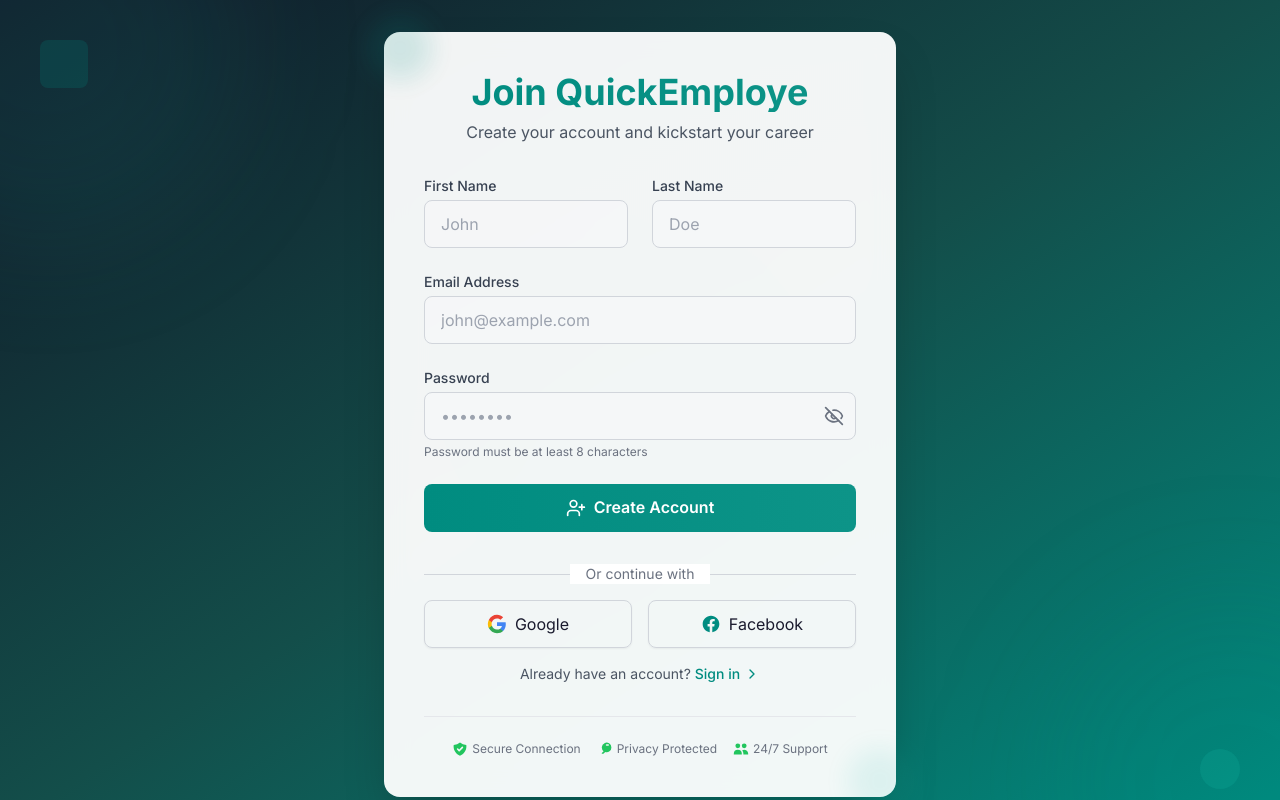
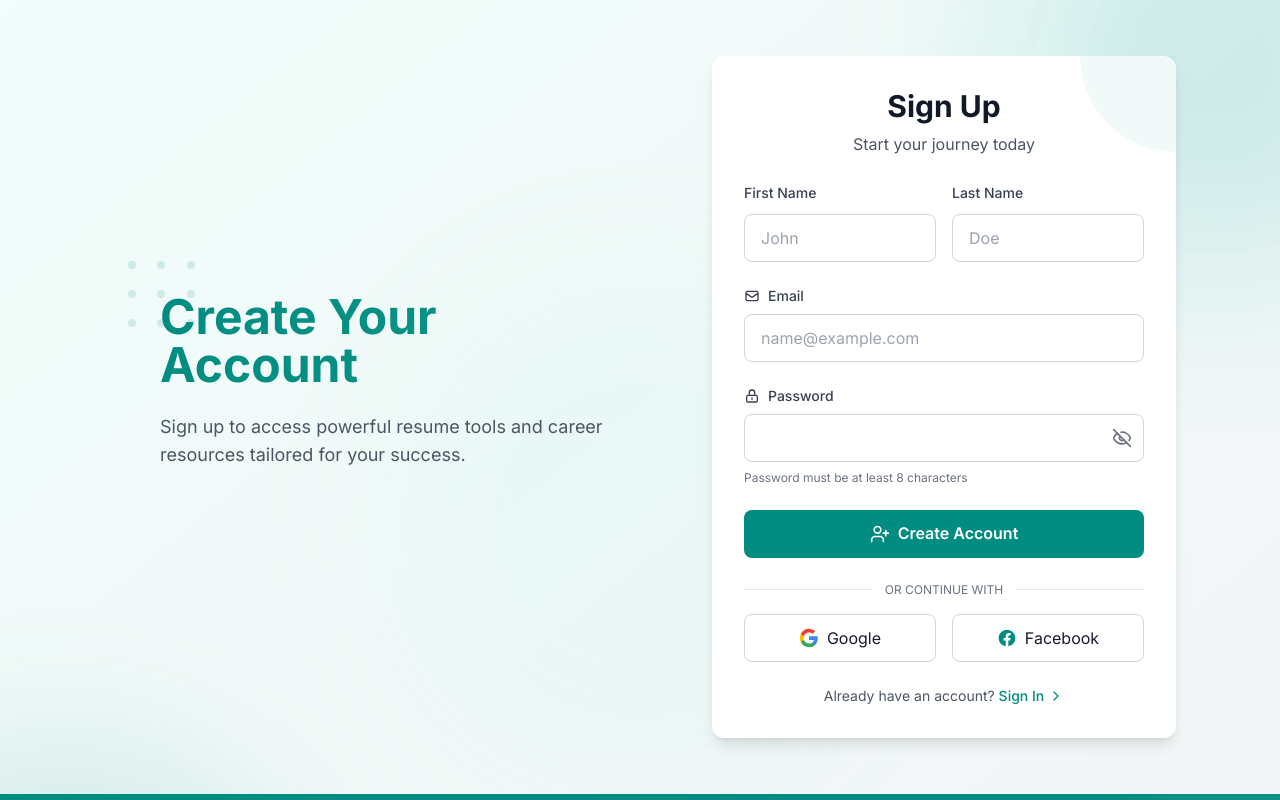
Before and after one commit to katiyarsonu/qefrontend, a React (Vite) app: page /signup in a window 1280 px wide. Shown: the top 800 px of the page. Built offline with nearby package versions, Linux system fonts and the light colour scheme.

Commit message:
signup updated as singin pattern

```diff
--- a/src/components/Signup.jsx
+++ b/src/components/Signup.jsx
@@ -474,6 +474,7 @@
 // export default Signup
 
 //new design
+
 import { useState } from "react";
 import { useNavigate, Link } from "react-router-dom";
 import { Eye, EyeOff, UserPlus, ChevronRight } from "lucide-react";
@@ -496,13 +497,11 @@
   const [isLoading, setIsLoading] = useState(false);
   const navigate = useNavigate();
 
-  // Password visibility toggle
   const [showPassword, setShowPassword] = useState(false);
   const togglePasswordVisibility = () => {
     setShowPassword(!showPassword);
   };
 
-  // Validation functions
   const isStringOnly = (value) => {
     return /^[A-Za-z\s]+$/.test(value);
   };
@@ -515,11 +514,9 @@
     return password.length >= 8;
   };
 
-  // Handle input changes with real-time validation
   const handleChange = (field, value) => {
     setFormData((prev) => ({ ...prev, [field]: value }));
 
-    // Real-time validation
     switch (field) {
       case "firstName":
       case "lastName":
@@ -546,7 +543,6 @@
   const handleSubmit = async (e) => {
     e.preventDefault();
 
-    // Check for empty fields
     const newErrors = {};
     let isValid = true;
 
@@ -567,7 +563,6 @@
       isValid = false;
     }
 
-    // Check existing validation errors
     if (errors.firstName || errors.lastName || errors.email || errors.password) {
       isValid = false;
     }
@@ -595,93 +590,105 @@
   };
 
   return (
-    <div className="min-h-screen w-full bg-gradient-to-br from-gray-900 via-teal-900 to-[#008C80] flex flex-col items-center justify-center p-4 sm:p-6 lg:p-8 relative overflow-hidden">
-      {/* Subtle Background Decorative Elements */}
-      <div className="absolute inset-0 z-0">
-        <div className="absolute top-0 left-0 w-72 h-72 bg-teal-500/10 rounded-full -ml-36 -mt-36 blur-3xl md:w-96 md:h-96"></div>
-        <div className="absolute bottom-0 right-0 w-72 h-72 bg-[#008C80]/10 rounded-full -mr-36 -mb-36 blur-3xl md:w-96 md:h-96"></div>
-        <div className="absolute top-1/2 left-1/2 w-64 h-64 bg-teal-700/5 rounded-full transform -translate-x-1/2 -translate-y-1/2 blur-2xl"></div>
+    <div className="min-h-screen w-full flex flex-col bg-gradient-to-br from-teal-50 to-gray-100 relative overflow-hidden">
+      {/* Enhanced Background Decorative Elements */}
+      <div className="absolute top-0 left-0 w-full h-full overflow-hidden z-0">
+        <div className="absolute top-0 right-0 bg-teal-500/10 w-96 h-96 rounded-full -mr-48 -mt-48 blur-3xl md:w-[32rem] md:h-[32rem]"></div>
+        <div className="absolute bottom-0 left-0 bg-[#008C80]/10 w-96 h-96 rounded-full -ml-48 -mb-48 blur-3xl md:w-[32rem] md:h-[32rem]"></div>
+        <div className="absolute top-1/2 left-1/2 bg-teal-300/5 w-96 h-96 rounded-full transform -translate-x-1/2 -translate-y-1/2 blur-3xl md:w-[32rem] md:h-[32rem]"></div>
+        <div className="hidden md:block absolute -bottom-16 -left-16 w-64 h-64 bg-[#008C80]/5 rounded-full blur-2xl"></div>
+        <div className="hidden md:block absolute -top-16 -right-16 w-64 h-64 bg-[#008C80]/5 rounded-full blur-2xl"></div>
       </div>
 
-      {/* Main Signup Card */}
-      <div className="relative z-10 w-full max-w-lg bg-white/95 backdrop-blur-md rounded-2xl shadow-2xl p-6 sm:p-8 lg:p-10 transition-all hover:shadow-3xl">
-        <div className="absolute -top-4 -left-4 w-16 h-16 bg-[#008C80]/20 rounded-full blur-md animate-pulse"></div>
-        <div className="absolute -bottom-4 -right-4 w-16 h-16 bg-teal-500/20 rounded-full blur-md animate-pulse" style={{ animationDelay: "0.5s" }}></div>
-
-        <div className="text-center mb-6 sm:mb-8">
-          <h2 className="text-2xl sm:text-3xl lg:text-4xl font-bold text-gray-900 bg-gradient-to-r from-[#008C80] to-teal-600 bg-clip-text text-transparent">
-            Join QuickEmploye
-          </h2>
-          <p className="text-gray-600 mt-2 text-sm sm:text-base">Create your account and kickstart your career</p>
+      {/* Main Content */}
+      <div className="flex flex-1 flex-col md:flex-row items-center justify-center p-4 sm:p-6 lg:p-8 z-10">
+        {/* Left Side - Decorative Section */}
+        <div className="hidden md:flex md:w-1/2 p-6 lg:p-12 items-center justify-center">
+          <div className="max-w-md text-gray-800 relative">
+            <div className="absolute -left-8 -top-8 w-20 h-20 grid grid-cols-3 gap-2 opacity-50">
+              {[...Array(9)].map((_, i) => (
+                <div key={i} className="w-2 h-2 rounded-full bg-[#008C80]/30 animate-pulse" style={{ animationDelay: `${i * 0.1}s` }}></div>
+              ))}
+            </div>
+            <h1 className="text-3xl sm:text-4xl md:text-5xl font-bold mb-6 bg-gradient-to-r from-[#008C80] to-teal-600 bg-clip-text text-transparent">
+              Create Your Account
+            </h1>
+            <p className="text-base sm:text-lg text-gray-600 mb-8 leading-relaxed">
+              Sign up to access powerful resume tools and career resources tailored for your success.
+            </p>
+          </div>
         </div>
 
+        {/* Right Side - Signup Form */}
+        <div className="flex-1 flex items-center justify-center p-4 sm:p-6 w-full max-w-lg">
+          <div className="w-full bg-white shadow-lg rounded-xl p-6 sm:p-8 transition-all hover:shadow-xl relative">
+            <div className="absolute top-0 right-0 w-20 sm:w-24 h-20 sm:h-24 bg-[#008C80]/5 rounded-bl-full"></div>
+            <h2 className="text-2xl sm:text-3xl font-bold text-center text-gray-900 mb-2">Sign Up</h2>
+            <p className="text-center text-gray-600 mb-6 text-sm sm:text-base">Start your journey today</p>
+
             {errors.general && (
-          <div className="bg-red-50 border-l-4 border-red-500 text-red-700 p-4 mb-6 rounded-lg flex items-center">
-            <svg className="h-5 w-5 text-red-500 mr-2" xmlns="http://www.w3.org/2000/svg" viewBox="0 0 20 20" fill="currentColor">
+              <div className="bg-red-50 text-red-600 p-3 rounded-lg mb-6 flex items-center border border-red-100">
+                <svg className="h-5 w-5 mr-2" fill="currentColor" viewBox="0 0 20 20">
                   <path fillRule="evenodd" d="M10 18a8 8 0 100-16 8 8 0 000 16zM8.707 7.293a1 1 0 00-1.414 1.414L8.586 10l-1.293 1.293a1 1 0 101.414 1.414L10 11.414l1.293 1.293a1 1 0 001.414-1.414L11.414 10l1.293-1.293a1 1 0 00-1.414-1.414L10 8.586 8.707 7.293z" clipRule="evenodd" />
                 </svg>
-            <p className="text-sm">{errors.general}</p>
+                <span className="text-sm">{errors.general}</span>
               </div>
             )}
 
             <form onSubmit={handleSubmit} className="space-y-6">
-          <div className="grid grid-cols-1 sm:grid-cols-2 gap-4 sm:gap-6">
-            <div>
-              <label className="block text-sm font-medium text-gray-700 mb-1" htmlFor="firstName">
-                First Name
-              </label>
+              <div className="grid grid-cols-1 sm:grid-cols-2 gap-4">
+                <div className="space-y-2">
+                  <label className="text-sm font-medium text-gray-700" htmlFor="firstName">First Name</label>
                   <input
                     id="firstName"
                     type="text"
                     value={formData.firstName}
                     onChange={(e) => handleChange("firstName", e.target.value)}
-                className={`w-full h-12 px-4 py-2 border rounded-lg focus:outline-none focus:ring-2 focus:ring-[#008C80] transition-all bg-gray-50/50 ${
-                  errors.firstName ? "border-red-500 bg-red-50" : "border-gray-300 hover:border-teal-400"
-                }`}
                     placeholder="John"
                     required
+                    className={`w-full h-12 px-4 py-2 border rounded-lg focus:ring-2 focus:ring-[#008C80] focus:border-transparent transition-all ${errors.firstName ? "border-red-500" : "border-gray-300 hover:border-teal-400"}`}
                   />
-              {errors.firstName && <p className="mt-1 text-red-600 text-xs">{errors.firstName}</p>}
+                  {errors.firstName && <p className="text-red-600 text-xs">{errors.firstName}</p>}
                 </div>
-            <div>
-              <label className="block text-sm font-medium text-gray-700 mb-1" htmlFor="lastName">
-                Last Name
-              </label>
+                <div className="space-y-2">
+                  <label className="text-sm font-medium text-gray-700" htmlFor="lastName">Last Name</label>
                   <input
                     id="lastName"
                     type="text"
                     value={formData.lastName}
                     onChange={(e) => handleChange("lastName", e.target.value)}
-                className={`w-full h-12 px-4 py-2 border rounded-lg focus:outline-none focus:ring-2 focus:ring-[#008C80] transition-all bg-gray-50/50 ${
-                  errors.lastName ? "border-red-500 bg-red-50" : "border-gray-300 hover:border-teal-400"
-                }`}
                     placeholder="Doe"
                     required
+                    className={`w-full h-12 px-4 py-2 border rounded-lg focus:ring-2 focus:ring-[#008C80] focus:border-transparent transition-all ${errors.lastName ? "border-red-500" : "border-gray-300 hover:border-teal-400"}`}
                   />
-              {errors.lastName && <p className="mt-1 text-red-600 text-xs">{errors.lastName}</p>}
+                  {errors.lastName && <p className="text-red-600 text-xs">{ LASTerrors.lastName}</p>}
                 </div>
               </div>
 
-          <div>
-            <label className="block text-sm font-medium text-gray-700 mb-1" htmlFor="email">
-              Email Address
+              <div className="space-y-2">
+                <label className="text-sm font-medium text-gray-700 flex items-center" htmlFor="email">
+                  <svg className="h-4 w-4 mr-2" fill="none" stroke="currentColor" viewBox="0 0 24 24">
+                    <path strokeLinecap="round" strokeLinejoin="round" strokeWidth="2" d="M3 8l7.89 5.26a2 2 0 002.22 0L21 8M5 19h14a2 2 0 002-2V7a2 2 0 00-2-2H5a2 2 0 00-2 2v10a2 2 0 002 2z" />
+                  </svg>
+                  Email
                 </label>
                 <input
                   id="email"
                   type="email"
                   value={formData.email}
                   onChange={(e) => handleChange("email", e.target.value)}
-              placeholder="john@example.com"
-              className={`w-full h-12 px-4 py-2 border rounded-lg focus:outline-none focus:ring-2 focus:ring-[#008C80] transition-all bg-gray-50/50 ${
-                errors.email ? "border-red-500 bg-red-50" : "border-gray-300 hover:border-teal-400"
-              }`}
+                  placeholder="name@example.com"
                   required
+                  className={`w-full h-12 px-4 py-2 border rounded-lg focus:ring-2 focus:ring-[#008C80] focus:border-transparent transition-all ${errors.email ? "border-red-500" : "border-gray-300 hover:border-teal-400"}`}
                 />
-            {errors.email && <p className="mt-1 text-red-600 text-xs">{errors.email}</p>}
+                {errors.email && <p className="text-red-600 text-xs">{errors.email}</p>}
               </div>
 
-          <div>
-            <label className="block text-sm font-medium text-gray-700 mb-1" htmlFor="password">
+              <div className="space-y-2">
+                <label className="text-sm font-medium text-gray-700 flex items-center" htmlFor="password">
+                  <svg className="h-4 w-4 mr-2" fill="none" stroke="currentColor" viewBox="0 0 24 24">
+                    <path strokeLinecap="round" strokeLinejoin="round" strokeWidth="2" d="M12 15v2m-6 4h12a2 2 0 002-2v-6a2 2 0 00-2-2H6a2 2 0 00-2 2v6a2 2 0 002 2zm10-10V7a4 4 0 00-8 0v4h8z" />
+                  </svg>
                   Password
                 </label>
                 <div className="relative">
@@ -690,11 +697,8 @@
                     type={showPassword ? "text" : "password"}
                     value={formData.password}
                     onChange={(e) => handleChange("password", e.target.value)}
-                className={`w-full h-12 px-4 py-2 border rounded-lg focus:outline-none focus:ring-2 focus:ring-[#008C80] transition-all bg-gray-50/50 pr-10 ${
-                  errors.password ? "border-red-500 bg-red-50" : "border-gray-300 hover:border-teal-400"
-                }`}
-                placeholder="••••••••"
                     required
+                    className={`w-full h-12 px-4 py-2 border rounded-lg focus:ring-2 focus:ring-[#008C80] focus:border-transparent transition-all pr-12 ${errors.password ? "border-red-500" : "border-gray-300 hover:border-teal-400"}`}
                   />
                   <button
                     type="button"
@@ -702,69 +706,51 @@
                     className="absolute inset-y-0 right-0 pr-3 flex items-center text-gray-500 hover:text-gray-700"
                   >
                     {showPassword ? <Eye className="h-5 w-5" /> : <EyeOff className="h-5 w-5" />}
-                <span className="sr-only">{showPassword ? "Hide password" : "Show password"}</span>
                   </button>
                 </div>
-            {errors.password && <p className="mt-1 text-red-600 text-xs">{errors.password}</p>}
-            {!errors.password && (
-              <p className="mt-1 text-xs text-gray-500">Password must be at least 8 characters</p>
-            )}
+                {errors.password && <p className="text-red-600 text-xs">{errors.password}</p>}
+                {!errors.password && <p className="text-gray-500 text-xs">Password must be at least 8 characters</p>}
               </div>
 
               <button
                 type="submit"
-            className="w-full h-12 bg-gradient-to-r from-[#008C80] to-teal-600 text-white rounded-lg font-semibold flex items-center justify-center transition-all hover:from-teal-700 hover:to-[#008C80] hover:shadow-lg transform hover:-translate-y-0.5 disabled:bg-teal-400 disabled:cursor-not-allowed"
+                className="w-full h-12 bg-[#008C80] text-white rounded-lg font-semibold flex items-center justify-center transition-all hover:bg-teal-700 hover:shadow-md transform hover:-translate-y-0.5 disabled:bg-teal-400 disabled:cursor-not-allowed"
                 disabled={isLoading}
               >
                 {isLoading ? (
                   <div className="flex items-center">
                     <div className="h-5 w-5 border-2 border-white border-t-transparent rounded-full animate-spin mr-2" />
-                <span>Creating account...</span>
+                    Creating account...
                   </div>
                 ) : (
                   <div className="flex items-center">
-                <UserPlus className="mr-2 h-5 w-5" />
-                <span>Create Account</span>
+                    <UserPlus className="mr-2 h-5 w-5" /> Create Account
                   </div>
                 )}
               </button>
             </form>
 
-        {/* Social Login Section */}
-        <div className="mt-6 sm:mt-8 space-y-4">
-          <div className="relative">
+            {/* Social Login Buttons */}
+            <div className="relative mt-6">
               <div className="absolute inset-0 flex items-center">
-              <div className="w-full border-t border-gray-300"></div>
+                <span className="w-full border-t border-gray-200" />
               </div>
-            <div className="relative flex justify-center text-sm">
-              <span className="px-4 bg-white text-gray-500">Or continue with</span>
+              <div className="relative flex justify-center text-xs uppercase">
+                <span className="bg-white px-3 text-gray-500">Or continue with</span>
               </div>
             </div>
-
-          <div className="grid grid-cols-1 sm:grid-cols-2 gap-4">
-            <button className="h-12 border border-gray-300 rounded-lg flex items-center justify-center hover:bg-gray-50 hover:border-[#008C80] transition-all shadow-sm text-sm sm:text-base">
+            <div className="grid grid-cols-1 sm:grid-cols-2 gap-4 mt-4">
+              <button className="h-12 border border-gray-300 rounded-lg flex items-center justify-center hover:bg-gray-50 transition-all hover:border-[#008C80] text-sm sm:text-base">
                 <svg className="mr-2 h-5 w-5" viewBox="0 0 24 24">
-                <path
-                  d="M22.56 12.25c0-.78-.07-1.53-.2-2.25H12v4.26h5.92c-.26 1.37-1.04 2.53-2.21 3.31v2.77h3.57c2.08-1.92 3.28-4.74 3.28-8.09z"
-                  fill="#4285F4"
-                />
-                <path
-                  d="M12 23c2.97 0 5.46-.98 7.28-2.66l-3.57-2.77c-.98.66-2.23 1.06-3.71 1.06-2.86 0-5.29-1.93-6.16-4.53H2.18v2.84C3.99 20.53 7.7 23 12 23z"
-                  fill="#34A853"
-                />
-                <path
-                  d="M5.84 14.09c-.22-.66-.35-1.36-.35-2.09s.13-1.43.35-2.09V7.07H2.18C1.43 8.55 1 10.22 1 12s.43 3.45 1.18 4.93l2.85-2.22.81-.62z"
-                  fill="#FBBC05"
-                />
-                <path
-                  d="M12 5.38c1.62 0 3.06.56 4.21 1.64l3.15-3.15C17.45 2.09 14.97 1 12 1 7.7 1 3.99 3.47 2.18 7.07l3.66 2.84c.87-2.6 3.3-4.53 6.16-4.53z"
-                  fill="#EA4335"
-                />
+                  <path d="M22.56 12.25c0-.78-.07-1.53-.2-2.25H12v4.26h5.92c-.26 1.37-1.04 2.53-2.21 3.31v2.77h3.57c2.08-1.92 3.28-4.74 3.28-8.09z" fill="#4285F4" />
+                  <path d="M12 23c2.97 0 5.46-.98 7.28-2.66l-3.57-2.77c-.98.66-2.23 1.06-3.71 1.06-2.86 0-5.29-1.93-6.16-4.53H2.18v2.84C3.99 20.53 7.7 23 12 23z" fill="#34A853" />
+                  <path d="M5.84 14.09c-.22-.66-.35-1.36-.35-2.09s.13-1.43.35-2.09V7.07H2.18C1.43 8.55 1 10.22 1 12s.43 3.45 1.18 4.93l2.85-2.22.81-.62z" fill="#FBBC05" />
+                  <path d="M12 5.38c1.62 0 3.06.56 4.21 1.64l3.15-3.15C17.45 2.09 14.97 1 12 1 7.7 1 3.99 3.47 2.18 7.07l3.66 2.84c.87-2.6 3.3-4.53 6.16-4.53z" fill="#EA4335" />
                   <path d="M1 1h22v22H1z" fill="none" />
                 </svg>
                 Google
               </button>
-            <button className="h-12 border border-gray-300 rounded-lg flex items-center justify-center hover:bg-gray-50 hover:border-[#008C80] transition-all shadow-sm text-sm sm:text-base">
+              <button className="h-12 border border-gray-300 rounded-lg flex items-center justify-center hover:bg-gray-50 transition-all hover:border-[#008C80] text-sm sm:text-base">
                 <svg className="mr-2 h-5 w-5 text-[#008C80]" fill="currentColor" viewBox="0 0 24 24">
                   <path d="M22 12c0-5.523-4.477-10-10-10S2 6.477 2 12c0 4.991 3.657 9.128 8.438 9.878v-6.987h-2.54V12h2.54V9.797c0-2.506 1.492-3.89 3.777-3.89 1.094 0 2.238.195 2.238.195v2.46h-1.26c-1.243 0-1.63.771-1.63 1.562V12h2.773l-.443 2.89h-2.33v6.988C18.343 21.128 22 16.991 22 12z" />
                 </svg>
@@ -772,46 +758,47 @@
               </button>
             </div>
 
-          <p className="text-center text-sm mt-6 text-gray-600">
+            <div className="mt-6 text-center text-sm text-gray-600">
               Already have an account?{" "}
-            <Link to="/login" className="text-[#008C80] font-medium hover:text-teal-700 inline-flex items-center transition-colors">
-              Sign in <ChevronRight className="h-4 w-4 ml-1" />
+              <Link to="/login" className="text-[#008C80] hover:underline hover:text-teal-700 font-medium inline-flex items-center transition-colors">
+                Sign In <ChevronRight className="h-4 w-4 ml-1" />
               </Link>
-          </p>
             </div>
-
-        {/* Trust Indicators */}
-        <div className="mt-6 sm:mt-8 pt-6 border-t border-gray-200">
-          <div className="flex flex-wrap justify-center text-xs text-gray-500 gap-3 sm:gap-4">
-            <span className="flex items-center">
-              <svg xmlns="http://www.w3.org/2000/svg" className="h-4 w-4 mr-1 text-green-500" viewBox="0 0 20 20" fill="currentColor">
-                <path fillRule="evenodd" d="M2.166 4.999A11.954 11.954 0 0010 1.944 11.954 11.954 0 0017.834 5c.11.65.166 1.32.166 2.001 0 5.225-3.34 9.67-8 11.317C5.34 16.67 2 12.225 2 7c0-.682.057-1.35.166-2.001zm11.541 3.708a1 1 0 00-1.414-1.414L9 10.586 7.707 9.293a1 1 0 00-1.414 1.414l2 2a1 1 0 001.414 0l4-4z" clipRule="evenodd" />
-              </svg>
-              Secure Connection
-            </span>
-            <span className="flex items-center">
-              <svg xmlns="http://www.w3.org/2000/svg" className="h-4 w-4 mr-1 text-green-500" viewBox="0 0 20 20" fill="currentColor">
-                <path fillRule="evenodd" d="M18 8a6 6 0 01-7.743 5.743L10 14l-1 1-1 1H6v-1l1-1 1-1 .257-.257A6 6 0 1118 8zm-6-4a1 1 0 100 2h2a1 1 0 100-2h-2z" clipRule="evenodd" />
-              </svg>
-              Privacy Protected
-            </span>
-            <span className="flex items-center">
-              <svg xmlns="http://www.w3.org/2000/svg" className="h-4 w-4 mr-1 text-green-500" viewBox="0 0 20 20" fill="currentColor">
-                <path d="M9 6a3 3 0 11-6 0 3 3 0 016 0zM17 6a3 3 0 11-6 0 3 3 0 016 0zM12.93 17c.046-.327.07-.66.07-1a6.97 6.97 0 00-1.5-4.33A5 5 0 0119 16v1h-6.07zM6 11a5 5 0 015 5v1H1v-1a5 5 0 015-5z" />
-              </svg>
-              24/7 Support
-            </span>
           </div>
         </div>
       </div>
 
-      {/* Creative Floating Elements */}
-      <div className="hidden md:block absolute top-10 left-10 z-10">
-        <div className="w-12 h-12 bg-[#008C80]/20 rounded-lg rotate-45 animate-float"></div>
+      {/* Enhanced Footer */}
+      <footer className="bg-[#008C80] text-white py-8 px-4 sm:px-6 lg:px-8 z-10 relative">
+        <div className="absolute top-0 right-0 w-64 h-64 bg-white/5 rounded-full -mr-32 -mt-32 blur-xl"></div>
+        <div className="absolute bottom-0 left-0 w-64 h-64 bg-white/5 rounded-full -ml-32 -mb-32 blur-xl"></div>
+        <div className="max-w-7xl mx-auto grid grid-cols-1 sm:grid-cols-2 md:grid-cols-3 gap-6 sm:gap-8">
+          <div>
+            <h3 className="text-lg font-bold mb-4">QuickEmploye</h3>
+            <p className="text-teal-100 text-sm leading-relaxed">
+              Empowering your job search with smart resume tools and career insights.
+            </p>
           </div>
-      <div className="hidden md:block absolute bottom-10 right-10 z-10">
-        <div className="w-10 h-10 bg-teal-500/20 rounded-full animate-float" style={{ animationDelay: "0.3s" }}></div>
+          <div>
+            <h3 className="text-lg font-bold mb-4">Quick Links</h3>
+            <ul className="space-y-2 text-teal-100 text-sm">
+              <li><Link to="/templates" className="hover:text-white transition-colors flex items-center"><ChevronRight className="h-4 w-4 mr-1" /> Templates</Link></li>
+              <li><Link to="/ats-score" className="hover:text-white transition-colors flex items-center"><ChevronRight className="h-4 w-4 mr-1" /> ATS Checker</Link></li>
+              <li><Link to="/work-history" className="hover:text-white transition-colors flex items-center"><ChevronRight className="h-4 w-4 mr-1" /> Work History</Link></li>
+            </ul>
           </div>
+          <div>
+            <h3 className="text-lg font-bold mb-4">Support</h3>
+            <ul className="space-y-2 text-teal-100 text-sm">
+              <li><Link to="/faq" className="hover:text-white transition-colors flex items-center"><ChevronRight className="h-4 w-4 mr-1" /> FAQ</Link></li>
+              <li><Link to="/contact" className="hover:text-white transition-colors flex items-center"><ChevronRight className="h-4 w-4 mr-1" /> Contact Us</Link></li>
+            </ul>
+          </div>
+        </div>
+        <div className="mt-6 sm:mt-8 pt-4 border-t border-teal-500/30 text-center text-sm text-teal-100">
+          © {new Date().getFullYear()} QuickEmploye. All rights reserved.
+        </div>
+      </footer>
     </div>
   );
 }
--- a/tailwind.config.js
+++ b/tailwind.config.js
@@ -1,37 +1,3 @@
-// /** @type {import('tailwindcss').Config} */
-// export default {
-//   content: [
-//     "./index.html",
-//     "./src/**/*.{js,jsx}"
-//   ],
-//   theme: {
-//     extend: {
-//       fontFamily: {
-//         sans: ['Inter', 'sans-serif'],
-//         serif: ['Merriweather', 'serif'],
-//         mono: ['Roboto Mono', 'monospace'],
-//       },
-//       colors: {
-//         teal: {
-//           50: '#f0fdfa',
-//           100: '#ccfbf1',
-//           200: '#99f6e4',
-//           300: '#5eead4',
-//           400: '#2dd4bf',
-//           500: '#14b8a6',
-//           600: '#0d9488',
-//           700: '#0f766e',
-//           800: '#115e59',
-//           900: '#134e4a',
-//         },
-//       },
-//     },
-//   },
-//   plugins: [],
-// }
-
-
-
 /** @type {import('tailwindcss').Config} */
 export default {
   content: [
@@ -59,18 +25,7 @@
           900: '#134e4a',
         },
       },
-      // Add custom animation
-      animation: {
-        float: 'float 3s ease-in-out infinite',
-      },
-      // Add keyframes for the float animation
-      keyframes: {
-        float: {
-          '0%, 100%': { transform: 'translateY(0)' },
-          '50%': { transform: 'translateY(-10px)' },
-        },
-      },
     },
   },
   plugins: [],
-};
+}
```
Lines whose indentation alone changed are shown as unchanged.
